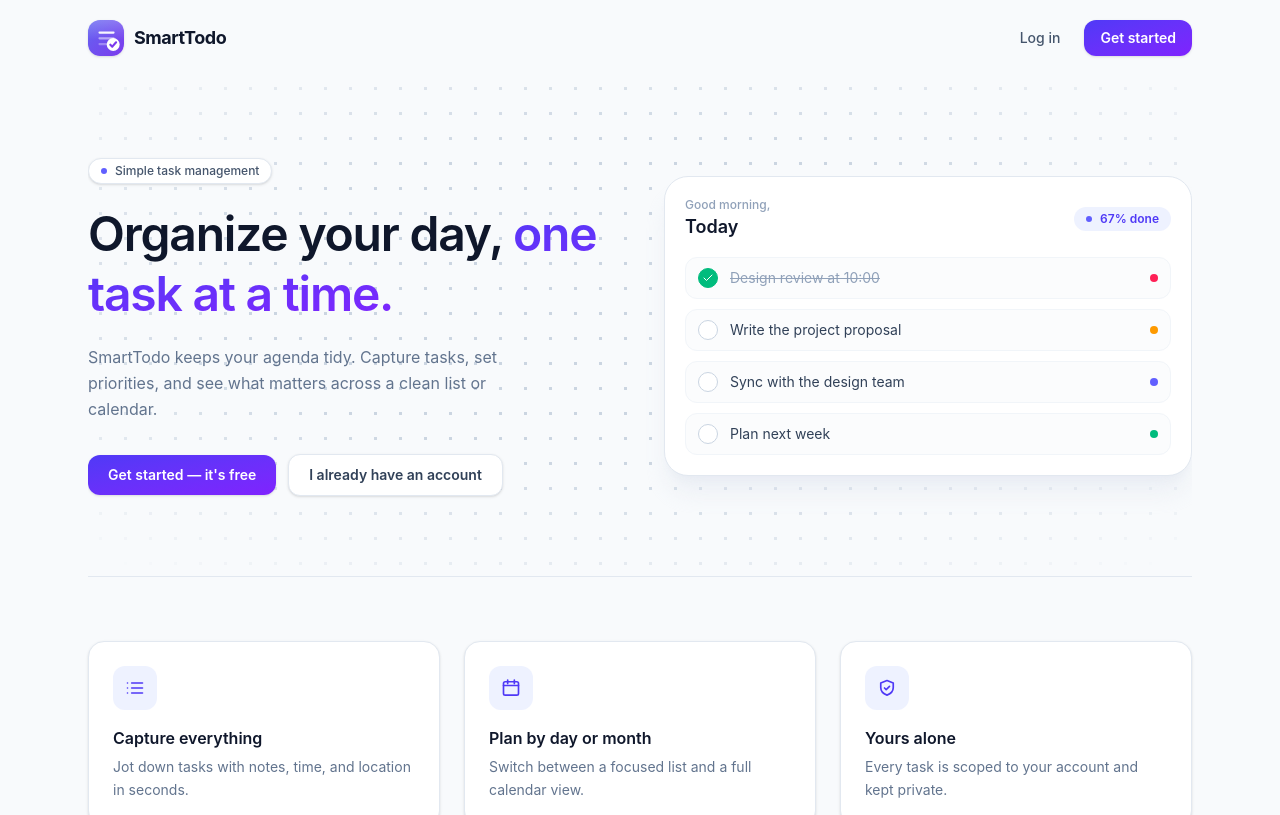
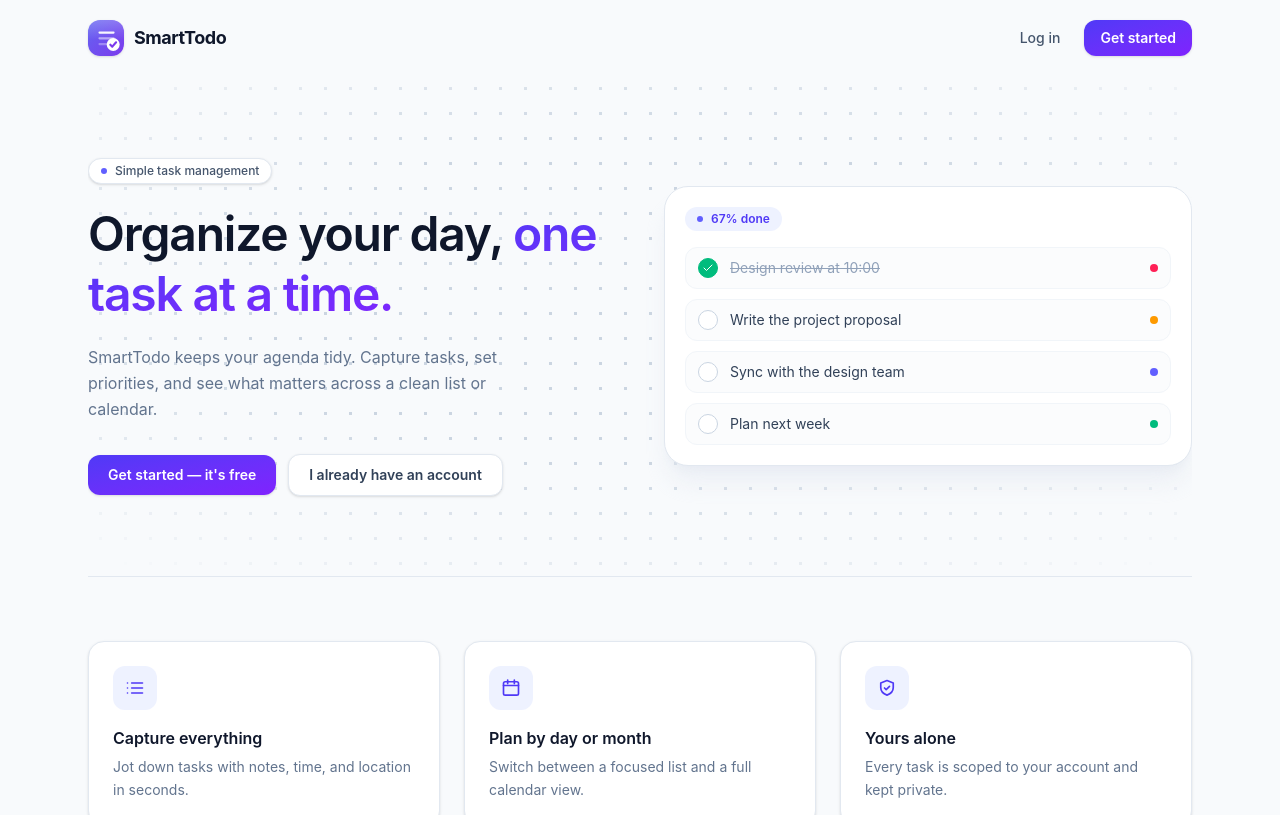
Before and after one commit to MannnProj/SmartTodo, a React (Vite) app in the folder client/: page / in a window 1280 px wide. Shown: the top 815 px of the page. Built offline with nearby package versions, Linux system fonts and the light colour scheme.

Commit message:
style(landing): simplify footer
- Drop the Log in / Get started links from the footer
- Keep the SmartTodo copyright and add "Cakrawala University"

```diff
--- a/client/src/pages/LandingPage.jsx
+++ b/client/src/pages/LandingPage.jsx
@@ -107,10 +107,6 @@ export default function LandingPage() {
           <div className="animate-pop">
             <div className="rounded-3xl border border-slate-200 bg-white p-5 shadow-xl shadow-slate-200/60">
               <div className="flex items-center justify-between">
-                <div>
-                  <p className="text-xs font-medium text-slate-400">Good morning,</p>
-                  <p className="text-lg font-semibold text-slate-900">Today</p>
-                </div>
                 <span className="inline-flex items-center gap-2 rounded-full bg-indigo-50 px-3 py-1 text-xs font-semibold text-indigo-600">
                   <span className="h-1.5 w-1.5 rounded-full bg-indigo-500" />
                   67% done
```
